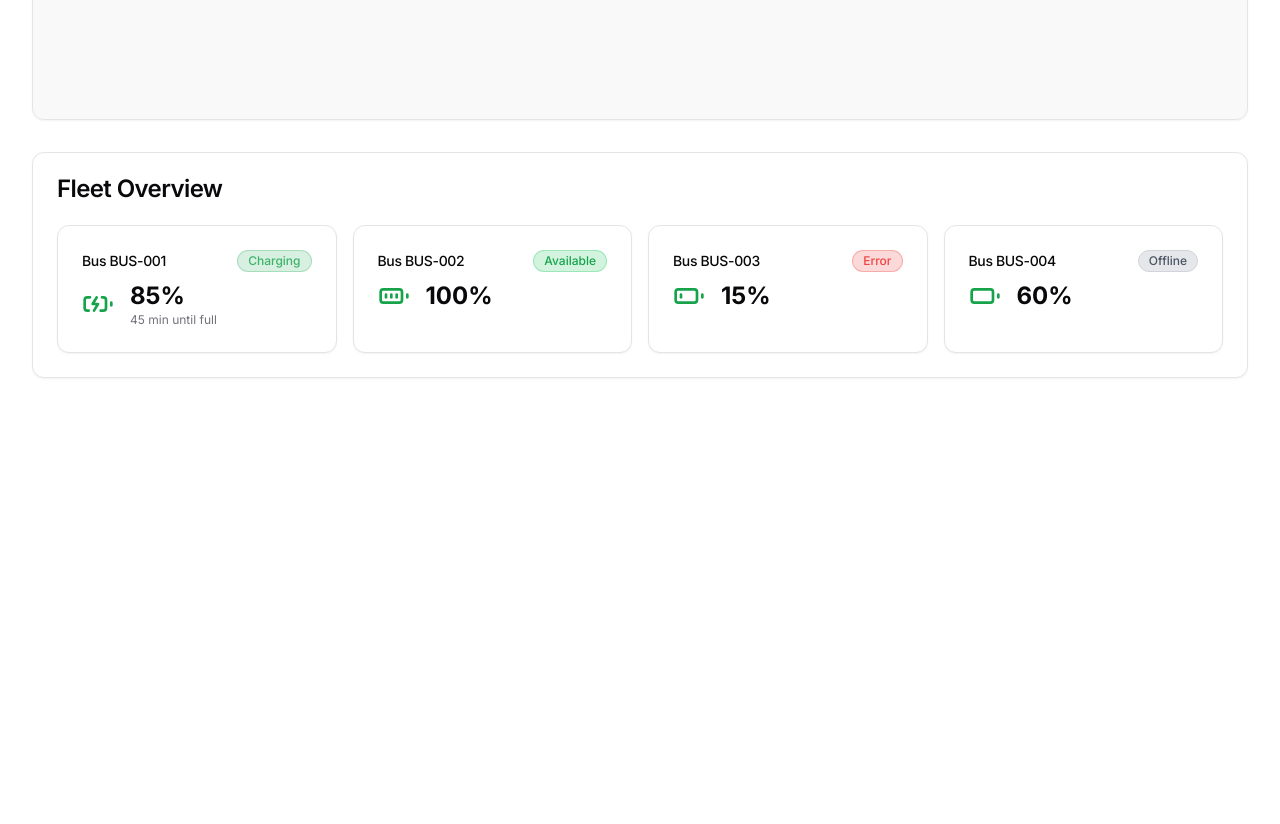
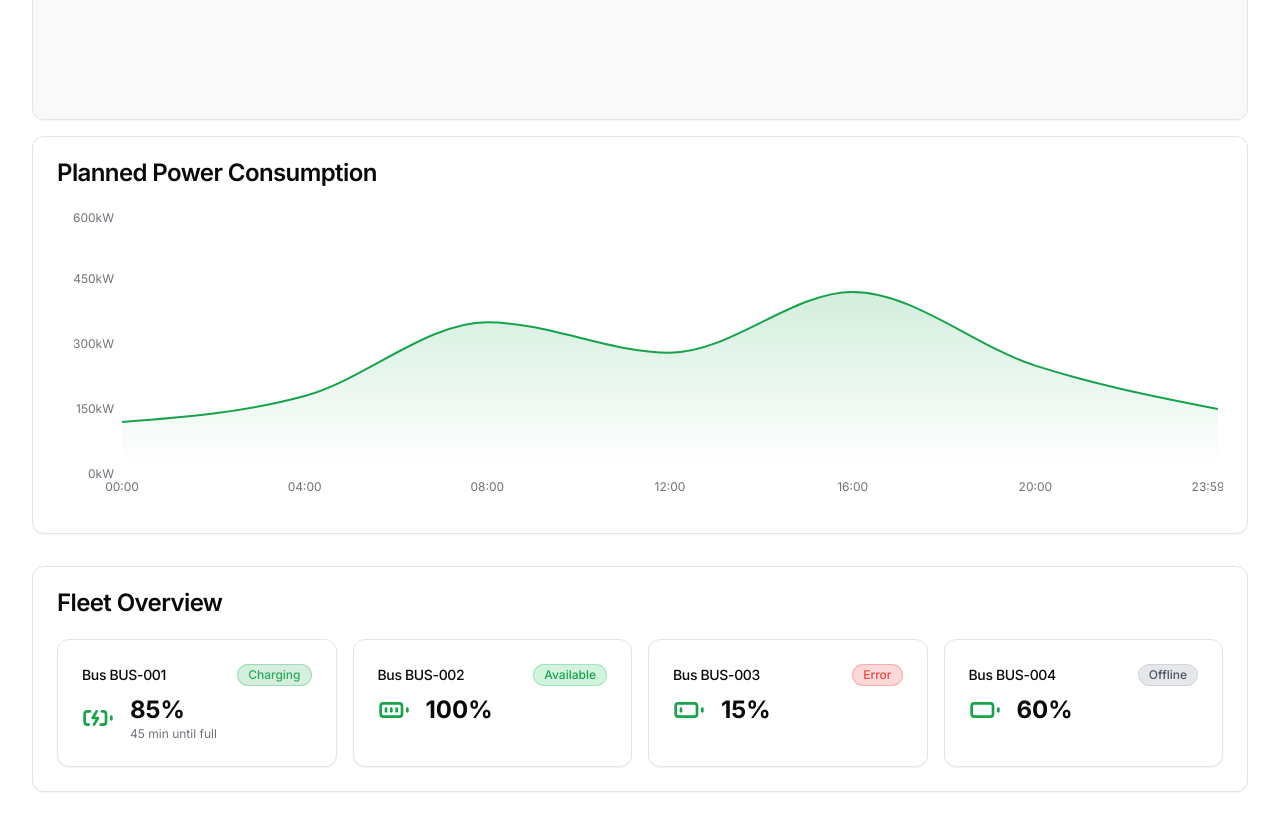
Before and after one commit to sammyjo86/echarge-hubster, a React (Vite) app: page / in a window 1280 px wide. Shown: the part 640-1464 px from the top of the page. Before the commit the page ends 1050 px from the top, so only its background shows below. Built offline with nearby package versions, Linux system fonts and the light colour scheme.

Commit message:
Add planned power meter feature
Implement a planned power meter to monitor and manage energy consumption within the application.
[skip gpt_engineer]

```diff
--- /dev/null
+++ b/src/components/dashboard/PowerMeter.tsx
@@ -0,0 +1,74 @@
+import { Card, CardContent, CardHeader, CardTitle } from "@/components/ui/card";
+import { Area, AreaChart, ResponsiveContainer, Tooltip, XAxis, YAxis } from "recharts";
+
+const mockPowerData = [
+  { time: "00:00", power: 120 },
+  { time: "04:00", power: 180 },
+  { time: "08:00", power: 350 },
+  { time: "12:00", power: 280 },
+  { time: "16:00", power: 420 },
+  { time: "20:00", power: 250 },
+  { time: "23:59", power: 150 },
+];
+
+export const PowerMeter = () => {
+  return (
+    <Card className="col-span-3">
+      <CardHeader>
+        <CardTitle>Planned Power Consumption</CardTitle>
+      </CardHeader>
+      <CardContent>
+        <div className="h-[300px]">
+          <ResponsiveContainer width="100%" height="100%">
+            <AreaChart data={mockPowerData}>
+              <defs>
+                <linearGradient id="powerGradient" x1="0" y1="0" x2="0" y2="1">
+                  <stop offset="5%" stopColor="hsl(var(--primary))" stopOpacity={0.3} />
+                  <stop offset="95%" stopColor="hsl(var(--primary))" stopOpacity={0} />
+                </linearGradient>
+              </defs>
+              <XAxis
+                dataKey="time"
+                stroke="hsl(var(--muted-foreground))"
+                fontSize={12}
+                tickLine={false}
+                axisLine={false}
+              />
+              <YAxis
+                stroke="hsl(var(--muted-foreground))"
+                fontSize={12}
+                tickLine={false}
+                axisLine={false}
+                tickFormatter={(value) => `${value}kW`}
+              />
+              <Tooltip
+                content={({ active, payload }) => {
+                  if (active && payload && payload.length) {
+                    return (
+                      <div className="rounded-lg border bg-background p-2 shadow-sm">
+                        <div className="grid grid-cols-2 gap-2">
+                          <div className="font-medium">Time:</div>
+                          <div>{payload[0].payload.time}</div>
+                          <div className="font-medium">Power:</div>
+                          <div>{payload[0].value}kW</div>
+                        </div>
+                      </div>
+                    );
+                  }
+                  return null;
+                }}
+              />
+              <Area
+                type="monotone"
+                dataKey="power"
+                stroke="hsl(var(--primary))"
+                fill="url(#powerGradient)"
+                strokeWidth={2}
+              />
+            </AreaChart>
+          </ResponsiveContainer>
+        </div>
+      </CardContent>
+    </Card>
+  );
+};
--- a/src/pages/Index.tsx
+++ b/src/pages/Index.tsx
@@ -1,12 +1,14 @@
 import { DashboardLayout } from "@/components/layout/DashboardLayout";
 import { FleetOverview } from "@/components/dashboard/FleetOverview";
 import { DepotMap } from "@/components/dashboard/DepotMap";
+import { PowerMeter } from "@/components/dashboard/PowerMeter";
 
 const Index = () => {
   return (
     <DashboardLayout>
       <div className="grid gap-4 md:grid-cols-3">
         <DepotMap />
+        <PowerMeter />
       </div>
       <FleetOverview />
     </DashboardLayout>
```
